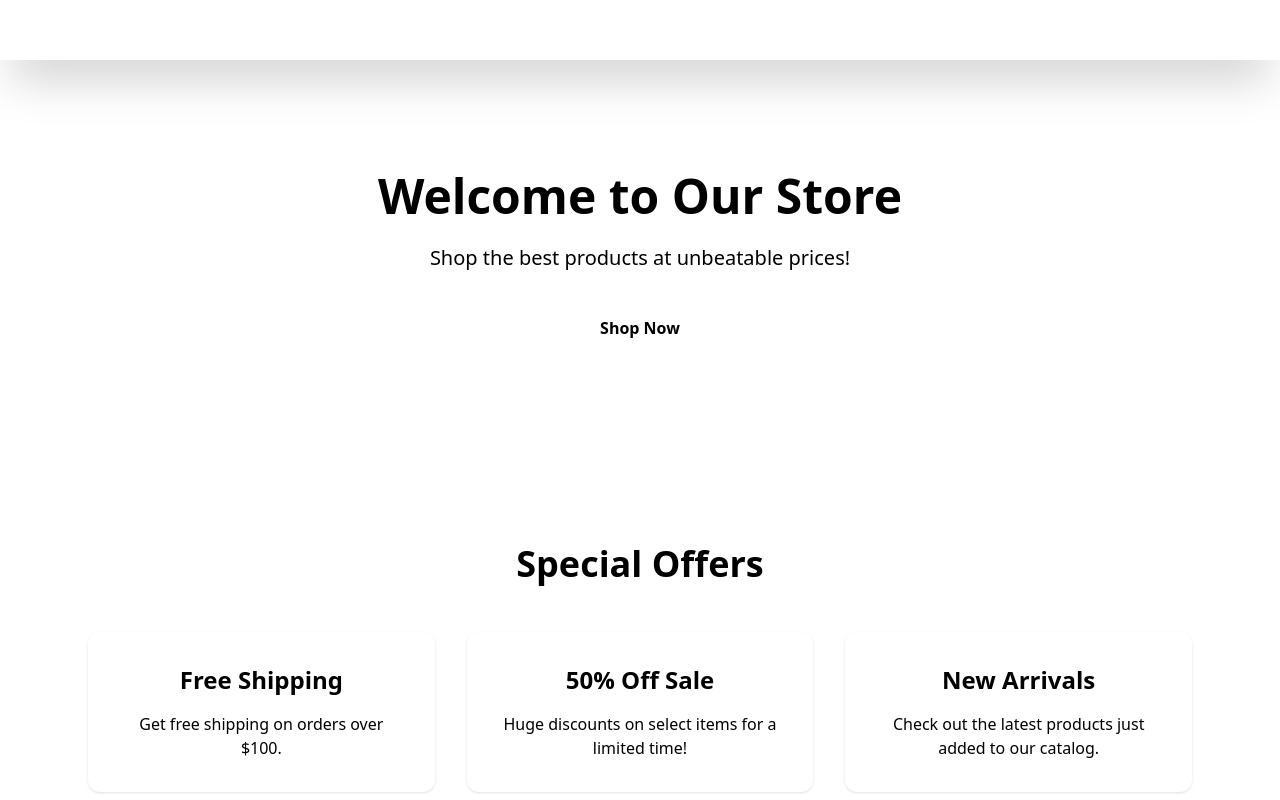
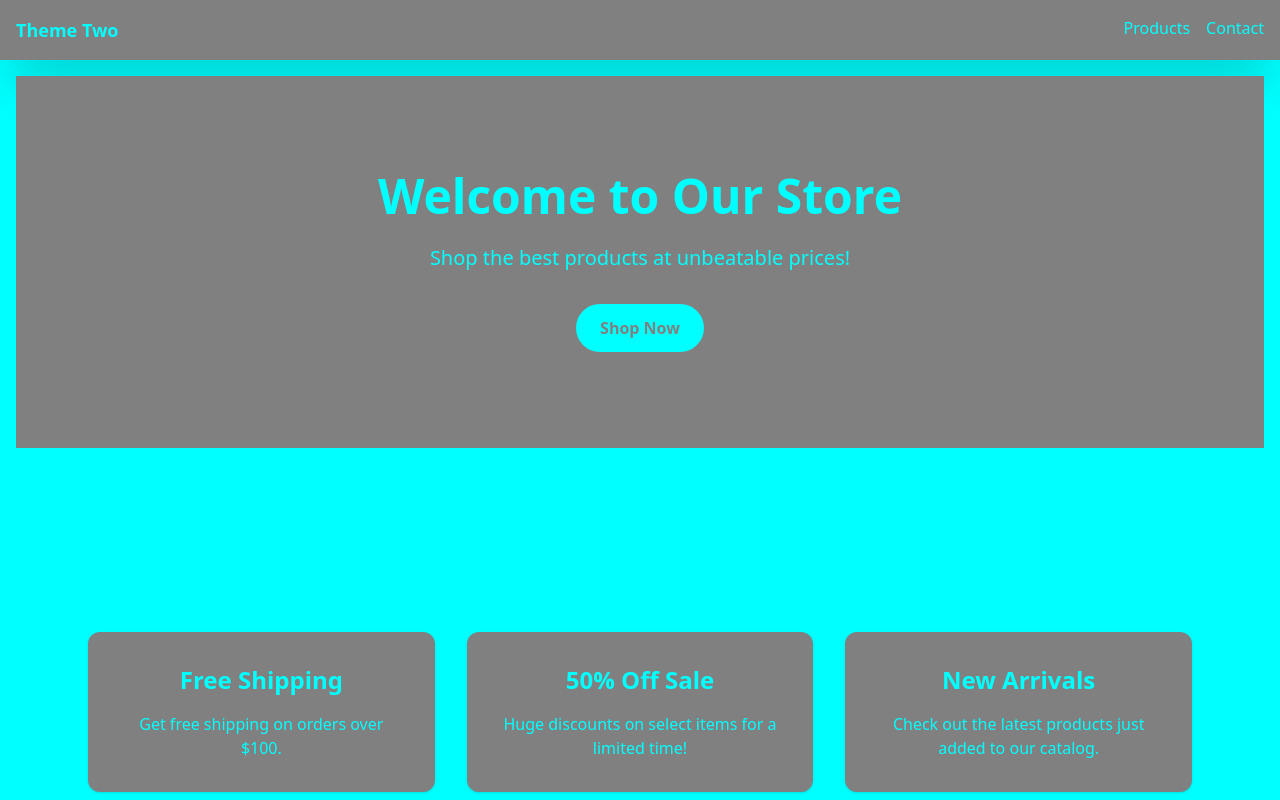
Before and after one commit to parthobepary/simple-chat, a Nuxt app: page / in a window 1280 px wide. Shown: the top 800 px of the page. Built offline with nearby package versions, Linux system fonts and the light colour scheme.

Commit message:
add composables ~~

```diff
--- a/app.vue
+++ b/app.vue
@@ -17,7 +17,8 @@ setTimeout(() => {
 
 console.log(route.query.primary)
 
-setThemeColors(`#${route.query.primary}`, `#${route.query.secondary}`);
+// setThemeColors(`#${route.query.primary}`, `#${route.query.secondary}`);
+setThemeColors('gray', 'cyan');
 </script>
 
 <template>
--- a/composables/useTheme.ts
+++ b/composables/useTheme.ts
@@ -14,9 +14,33 @@ export const useTheme = () => {
     };
 
     const loadPage = () => {
-        const pageKey = getPageKey();
+        const pageKey = getPageKey(); // Example: /product/2
         const themePageMap = themePages[theme.value];
-        const loader = themePageMap?.[pageKey];
+
+        if (!themePageMap) {
+            console.warn(`Theme ${theme.value} not found.`);
+            throw createError({statusCode: 404, statusMessage: 'Theme Not Found'});
+        }
+
+        // Try exact match first
+        let loader = themePageMap[pageKey];
+
+        // If not exact, try dynamic match
+        if (!loader) {
+            for (const routePattern in themePageMap) {
+                // Convert pattern 'product/:id' to regex
+                const regexPattern = '^' + routePattern.replace(/:[^/]+/g, '[^/]+') + '$';
+                const regex = new RegExp(regexPattern);
+
+                // Remove leading slash if needed
+                const normalizedPath = pageKey.startsWith('/') ? pageKey.slice(1) : pageKey;
+
+                if (regex.test(normalizedPath)) {
+                    loader = themePageMap[routePattern];
+                    break;
+                }
+            }
+        }
 
         if (!loader) {
             console.warn(`Page not found for ${pageKey} in theme ${theme.value}`);
@@ -26,5 +50,6 @@ export const useTheme = () => {
         return defineAsyncComponent(loader);
     };
 
+
     return {theme, loadLayout, loadPage};
 };
--- /dev/null
+++ b/themes/theme2/pages/product/[id].vue
@@ -0,0 +1,16 @@
+<script setup lang="ts">
+import {useRoute} from "vue-router";
+
+const route = useRoute()
+</script>
+
+<template>
+  <div>
+    {{ route}}
+    <h1>Theme 2 dynamic page</h1>
+  </div>
+</template>
+
+<style scoped>
+
+</style>
--- /dev/null
+++ b/themes/theme2/pages/product/index.vue
@@ -0,0 +1,13 @@
+<script setup lang="ts">
+
+</script>
+
+<template>
+  <div>
+    <h1>This is products index page</h1>
+  </div>
+</template>
+
+<style scoped>
+
+</style>
--- a/utils/themeMap.ts
+++ b/utils/themeMap.ts
@@ -15,5 +15,10 @@ export const themePages: Record<string, Record<string, () => Promise<any>>> = {
     theme2: {
         '/': () => import('~/themes/theme2/pages/index.vue'),
         '/contact': () => import('~/themes/theme2/pages/contact.vue'),
+
+        //     register here a dynamic route [id].vue
+        'product': () => import('~/themes/theme2/pages/product/index.vue'),
+        'product/:id': () => import('~/themes/theme2/pages/product/[id].vue')
+
     },
 };
```
